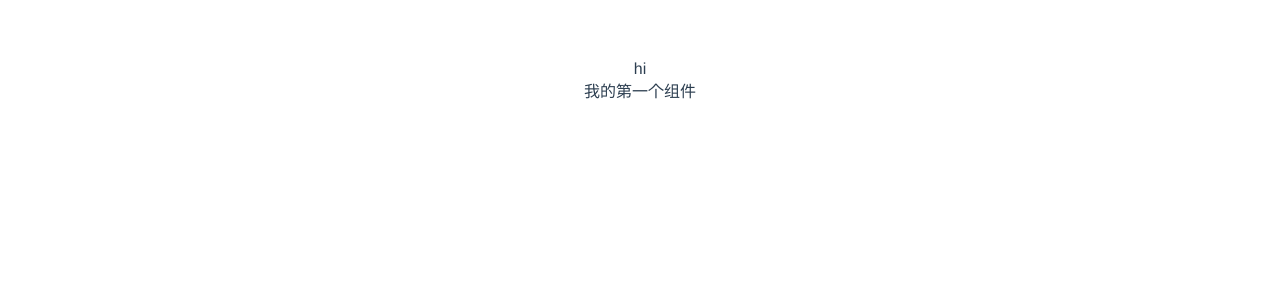
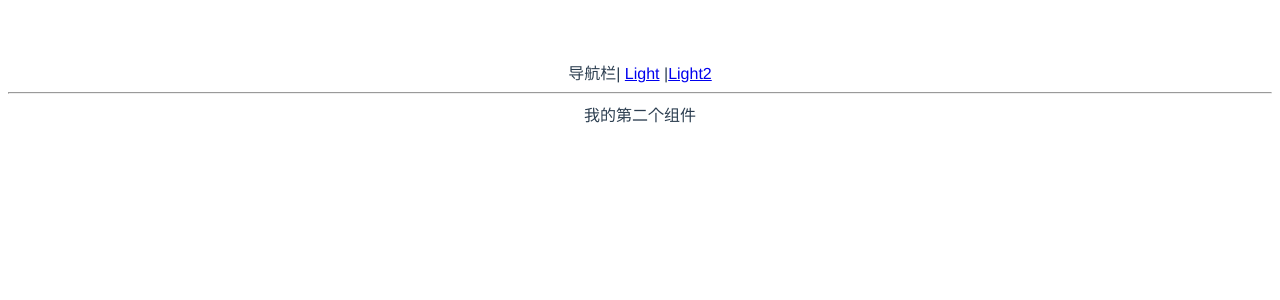
Before and after one commit to lightbuild/Light-ui, a Vue app: page /#/xxx in a window 1280 px wide. Shown: the top 300 px of the page. Built offline with nearby package versions, Linux system fonts and the light colour scheme.

Commit message:
初始化vue-router

```diff
--- a/index.html
+++ b/index.html
@@ -8,6 +8,6 @@
 </head>
 <body>
   <div id="app"></div>
-  <script type="module" src="/src/main.js"></script>
+  <script type="module" src="/src/main.ts"></script>
 </body>
 </html>
--- a/src/App.vue
+++ b/src/App.vue
@@ -1,16 +1,14 @@
 <template>
-  <div>hi</div>
-  <light></light>
+  <div>导航栏| <router-link to="/">Light</router-link> |<router-link to="/xxx">Light2</router-link></div>
+  <hr/>
+  <router-view/>
 </template>
 
 <script>
-import light from './components/light.vue'
-
 
 export default {
   name: 'App',
   components: {
-    light
   }
 }
 </script>
--- /dev/null
+++ b/src/components/Light2.vue
@@ -0,0 +1,5 @@
+<template>
+  <div>
+     我的第二个组件
+  </div>
+</template>
--- a/src/main.js
+++ /dev/null
@@ -1,5 +0,0 @@
-import { createApp } from 'vue'
-import App from './App.vue'
-import './index.css'
-
-createApp(App).mount('#app')
--- /dev/null
+++ b/src/main.ts
@@ -0,0 +1,19 @@
+import { createApp } from 'vue'
+import App from './App.vue'
+import './index.css'
+import {createWebHashHistory,createRouter} from 'vue-router'
+import Light from './components/Light.vue'
+import Light2 from './components/Light2.vue'
+
+const history = createWebHashHistory()
+const router = createRouter({
+  history:history,
+  routes:[
+    {path:'/',component:Light},
+    {path:'/xxx',component:Light2}
+  ]
+})
+
+const app = createApp(App)
+app.use(router)
+app.mount('#app')
--- /dev/null
+++ b/src/shim-vue.d.ts
@@ -0,0 +1,5 @@
+declare module '*.vue' {
+  import { ComponentOptions } from 'vue'
+  const componentOptions: ComponentOptions
+  export default componentOptions
+}
```
Also changed, not shown: package.json (+4 -3 lines), src/components/Light.vue (line endings or trailing spaces), 1 other file (tests, documents, lock files or other folders).
